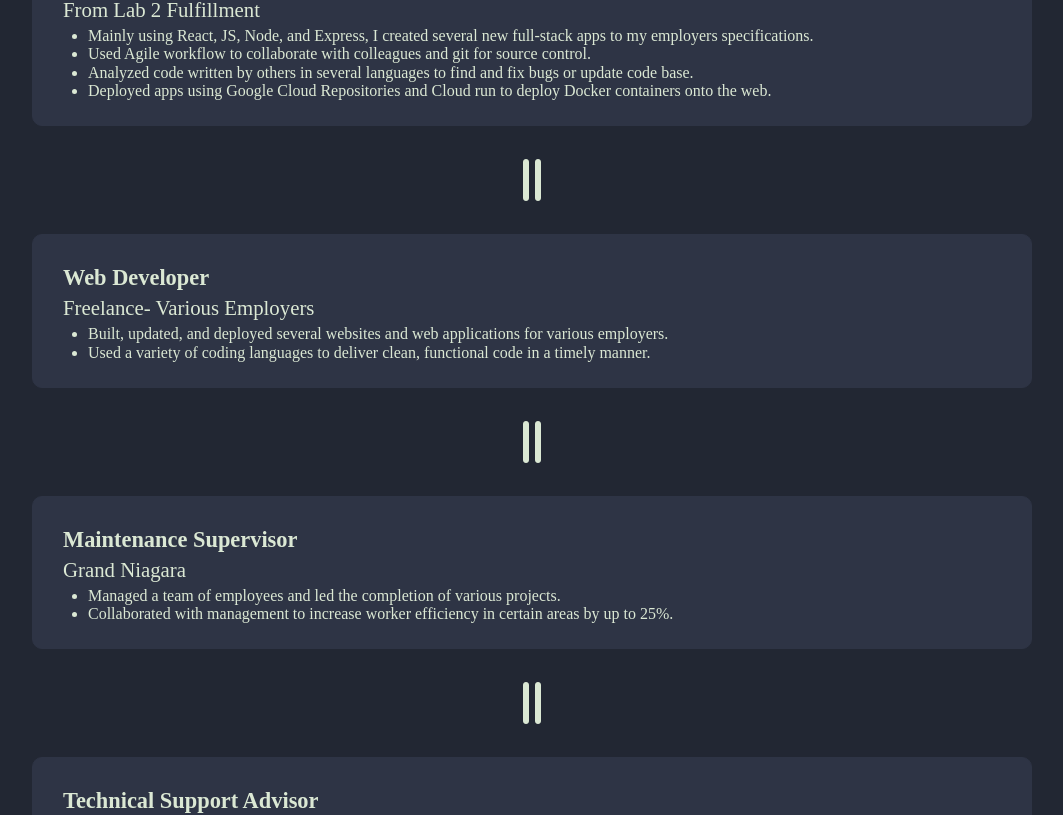
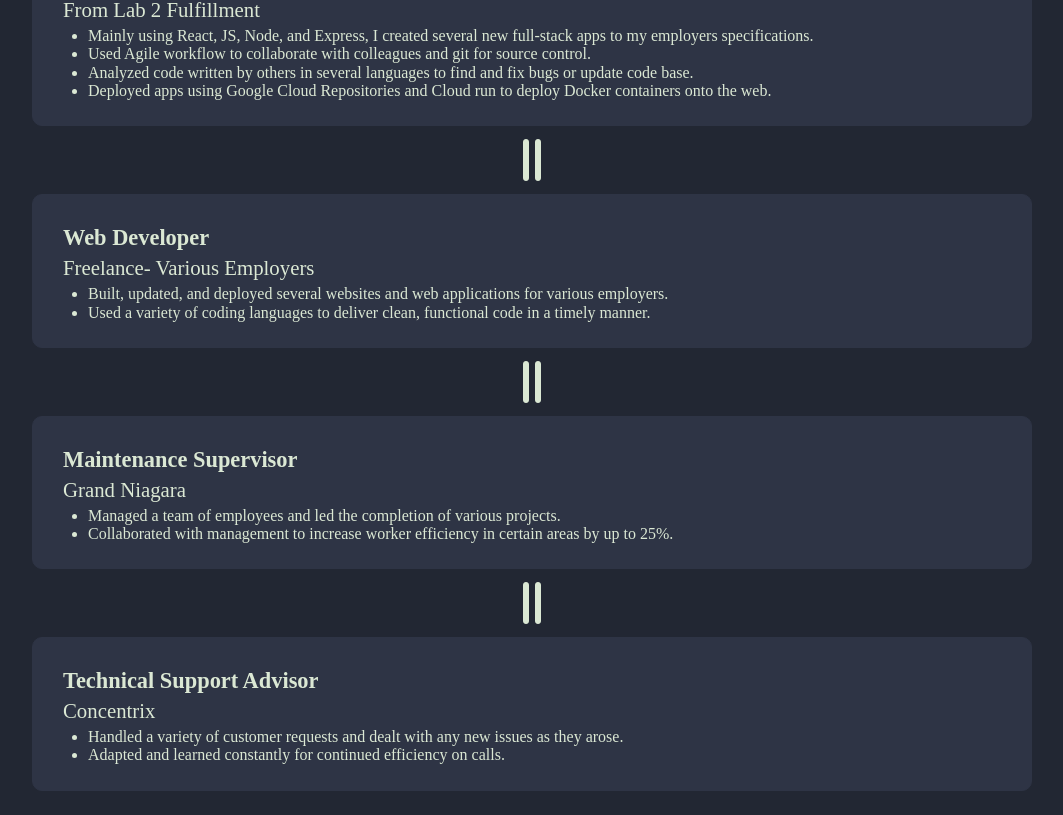
Before and after one commit to NealePT/nealetaylorcom, a React (Create React App) app in the folder react-site/: page / in a window 1280 px wide. Shown: the part 3313-4128 px from the top of the page, without its empty margins (108-1171 px from the left). Built offline with nearby package versions, Linux system fonts and the light colour scheme.

Commit message:
change margin

```diff
--- a/react-site/src/components/Work.scss
+++ b/react-site/src/components/Work.scss
@@ -30,7 +30,7 @@
 
 .workCard {
   background-color: #2E3445;
-  margin-top: 30px;
+  margin-top: 10px;
   padding: 25px;
   border-radius: 10px;
   transition: all .2s ease-in-out;
@@ -43,7 +43,7 @@
 }
 
 .fa-grip-lines-vertical {
-  margin-top: 30px;
+  margin-top: 10px;
   font-size: 3rem;
   display: flex;
   justify-content: center;
```
